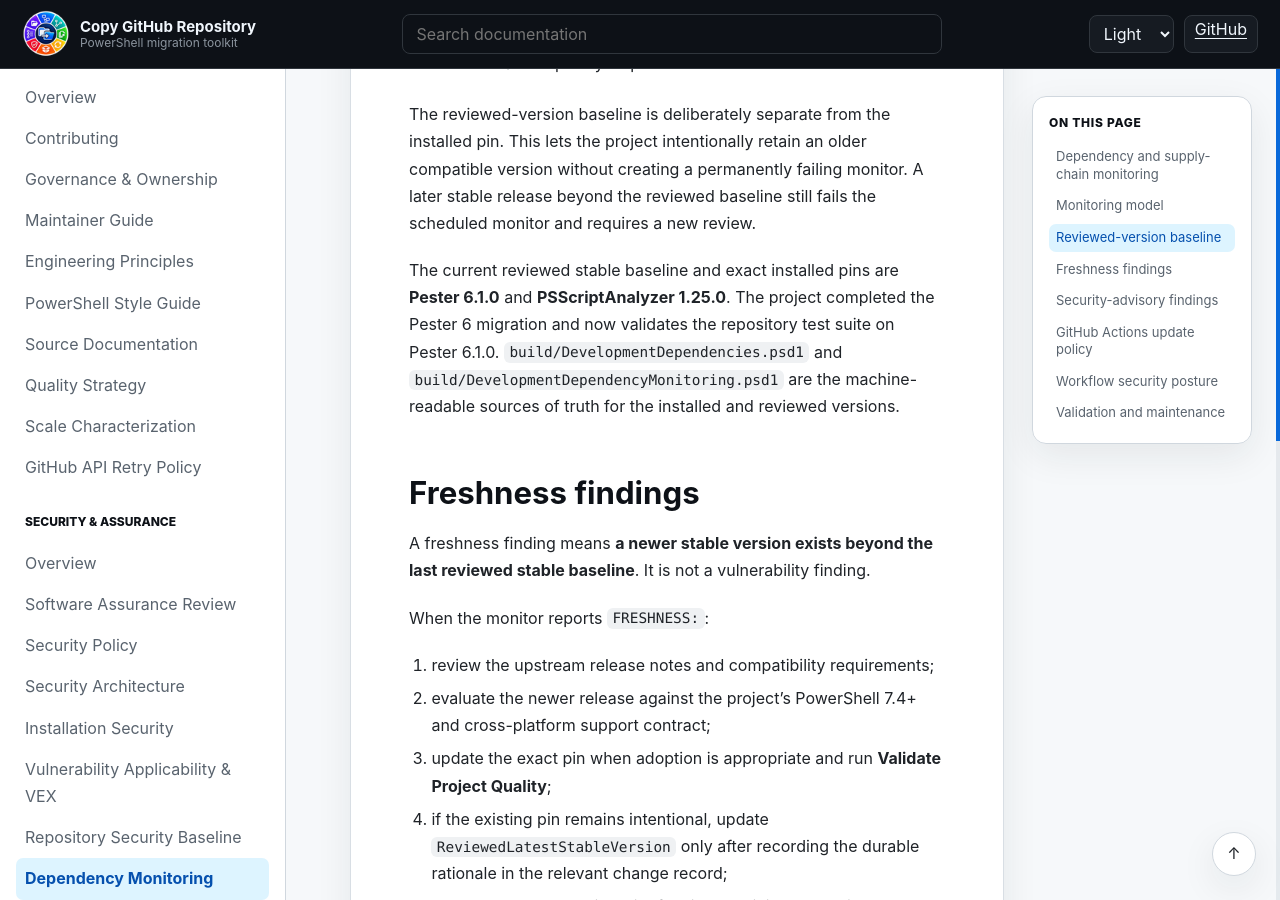
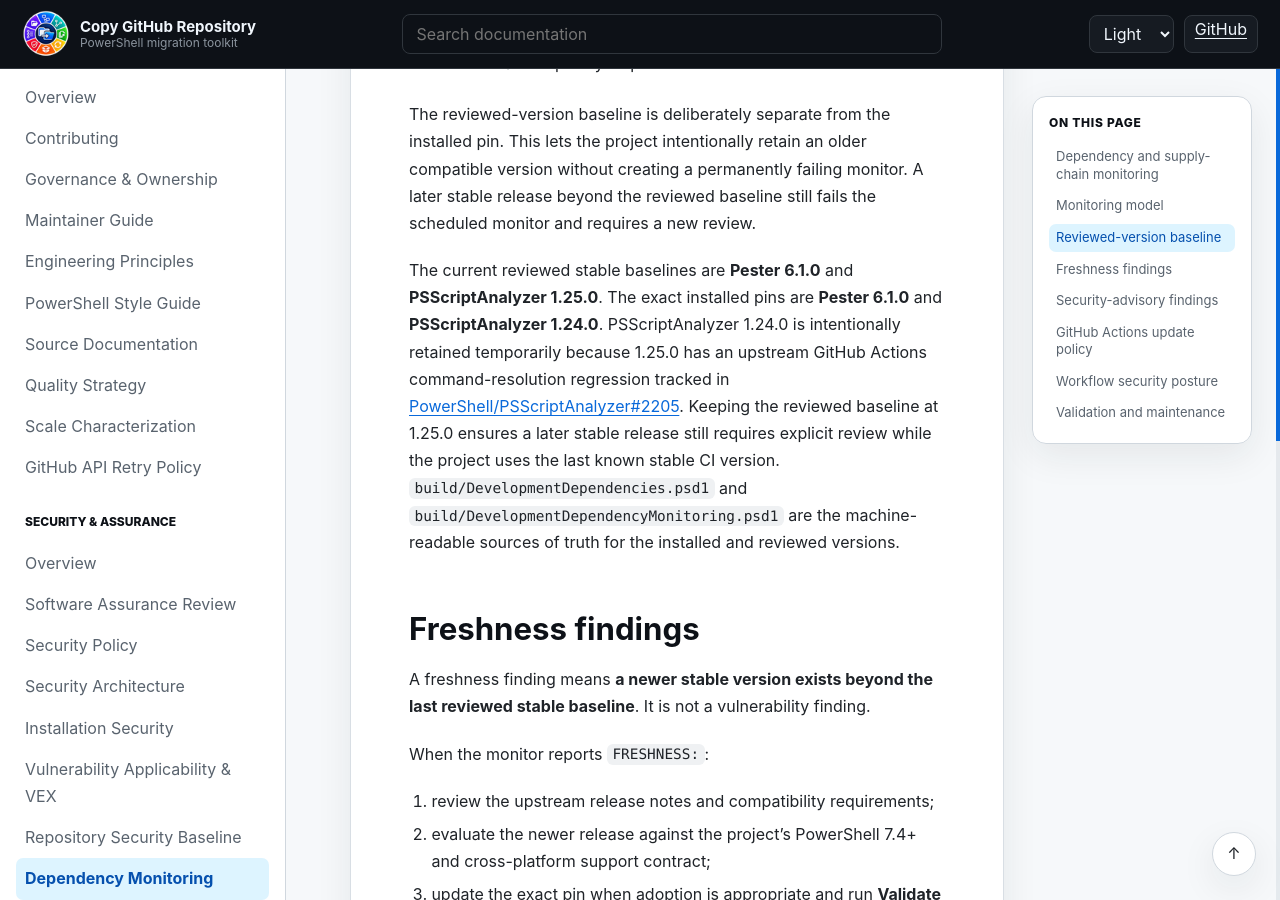
Before and after one commit to infoconex/copy-github-repo, a Jekyll site: the page built from docs/security/dependency-monitoring.md, in a window 1280 px wide and 900 px high, scrolled down 2185 px. Built offline with Jekyll 4.4.1, drawn with Linux system fonts in a browser that asks for light colours.

Commit message:
Document temporary PSScriptAnalyzer compatibility pin

```diff
--- a/docs/security/dependency-monitoring.md
+++ b/docs/security/dependency-monitoring.md
@@ -30,7 +30,7 @@ Monitoring is advisory/review automation, not automatic adoption. Repository wor
 
 The reviewed-version baseline is deliberately separate from the installed pin. This lets the project intentionally retain an older compatible version without creating a permanently failing monitor. A later stable release beyond the reviewed baseline still fails the scheduled monitor and requires a new review.
 
-The current reviewed stable baseline and exact installed pins are **Pester 6.1.0** and **PSScriptAnalyzer 1.25.0**. The project completed the Pester 6 migration and now validates the repository test suite on Pester 6.1.0. `build/DevelopmentDependencies.psd1` and `build/DevelopmentDependencyMonitoring.psd1` are the machine-readable sources of truth for the installed and reviewed versions.
+The current reviewed stable baselines are **Pester 6.1.0** and **PSScriptAnalyzer 1.25.0**. The exact installed pins are **Pester 6.1.0** and **PSScriptAnalyzer 1.24.0**. PSScriptAnalyzer 1.24.0 is intentionally retained temporarily because 1.25.0 has an upstream GitHub Actions command-resolution regression tracked in [PowerShell/PSScriptAnalyzer#2205](https://github.com/PowerShell/PSScriptAnalyzer/issues/2205). Keeping the reviewed baseline at 1.25.0 ensures a later stable release still requires explicit review while the project uses the last known stable CI version. `build/DevelopmentDependencies.psd1` and `build/DevelopmentDependencyMonitoring.psd1` are the machine-readable sources of truth for the installed and reviewed versions.
 
 ## Freshness findings
 
```
